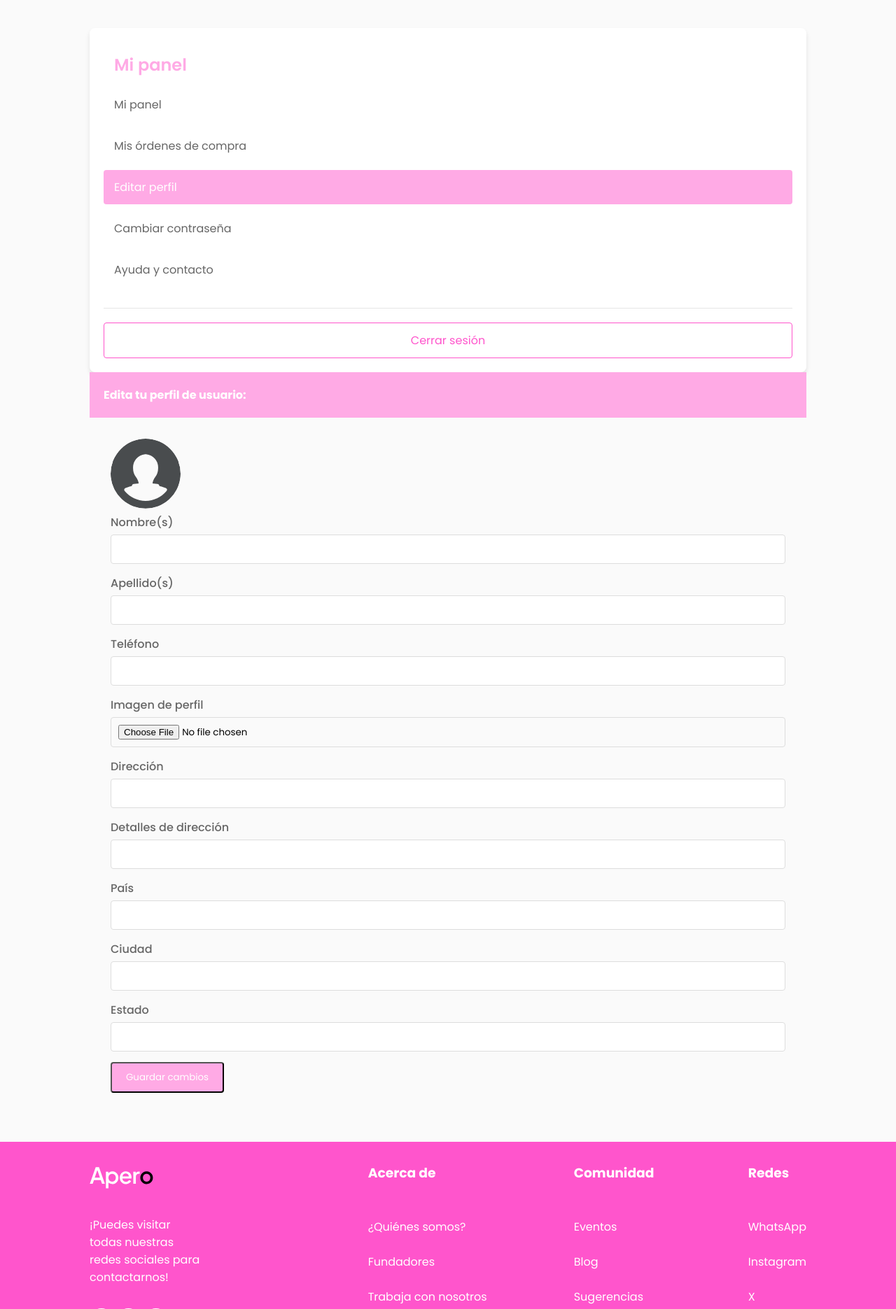
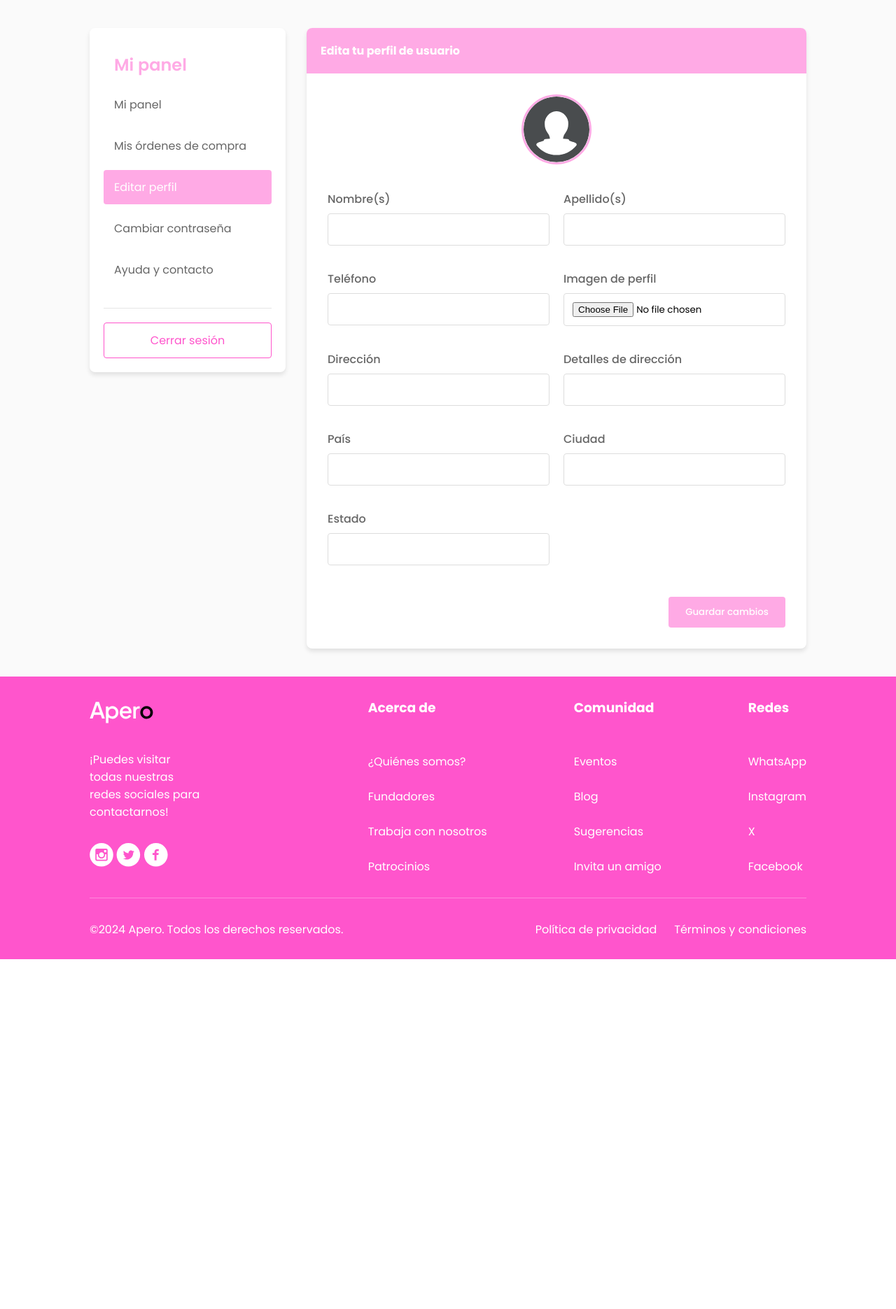
Before and after one commit to MauricioLugo00/Apero-ecommerce, a Django app: template templates/accounts/edit_profile.html in a window 1280 px wide. Shown: the part 103-1974 px from the top of the page at 70% size. After the commit the page ends 1474 px from the top, so only its background shows below. Run offline with Django 5.2, Linux system fonts and the light colour scheme; the template is opened without the code that fills it: values that come from a table or form of the project are taken from there, others are empty.

Commit message:
Agregando estilos y animaciones a dashboard y edit_profile

```diff
--- a/static/css/edit_profile.css
+++ b/static/css/edit_profile.css
@@ -1,4 +1,4 @@
-@import url('https://fonts.googleapis.com/css2?family=Poppins:ital,wght@0,100;0,200;0,300;0,400;0,500;0,600;0,700;0,800;0,900&display=swap');
+@import url('https://fonts.googleapis.com/css2?family=Poppins:ital,wght@0,100;0,200;0,300;0,400;0,500;0,600;0,700;0,800;0,900;1,100;1,200;1,300;1,400;1,500;1,600;1,700;1,800;1,900&display=swap');
 
 * {
     box-sizing: border-box;
@@ -25,7 +25,7 @@
     gap: 30px;
 }
 
-/* Sidebar Styles */
+/* Sidebar Styles - Mantenidos igual que en dashboard */
 .sidebar {
     background-color: #FFFFFF;
     border-radius: 8px;
@@ -102,9 +102,24 @@
     padding: 30px;
 }
 
-.dashboard-grid {
+/* Profile Form Specific Styles */
+.profile-image-section {
+    text-align: center;
+    margin-bottom: 30px;
+}
+
+.profile-image-section img {
+    border: 3px solid #FFAAE5;
+    transition: transform 0.3s ease;
+}
+
+.profile-image-section img:hover {
+    transform: scale(1.05);
+}
+
+.form-grid {
     display: grid;
-    grid-template-columns: 1fr 1fr;
+    grid-template-columns: repeat(2, 1fr);
     gap: 20px;
 }
 
@@ -114,48 +129,45 @@
 
 .form-group label {
     display: block;
-    margin-bottom: 5px;
+    margin-bottom: 8px;
     color: #666;
     font-weight: 500;
 }
 
-.form-group input, .form-group select {
+.form-group input,
+.form-group select {
     width: 100%;
-    padding: 10px;
-    border: 1px solid #DDDDDD;
+    padding: 12px;
+    border: 1px solid #ddd;
     border-radius: 4px;
-    font-family: "Poppins", sans-serif;
+    font-family: inherit;
+    transition: border-color 0.3s ease;
+}
+
+.form-group input:focus,
+.form-group select:focus {
+    outline: none;
+    border-color: #FFAAE5;
 }
 
 .form-actions {
-    display: flex;
-    justify-content: space-between;
-    align-items: center;
-    margin-top: 20px;
+    margin-top: 30px;
+    text-align: right;
 }
 
 .btn {
-    display: inline-block;
-    padding: 10px 20px;
+    padding: 12px 24px;
     background-color: #FFAAE5;
-    color: #FFFFFF;
-    text-decoration: none;
+    color: white;
+    border: none;
     border-radius: 4px;
-    text-align: center;
-    transition: background-color 0.3s;
+    cursor: pointer;
+    font-weight: 500;
+    transition: background-color 0.3s ease;
 }
 
 .btn:hover {
-    background-color: #55003B;
-}
-
-.btn.cancel {
-    background-color: #DDDDDD;
-    color: #333;
-}
-
-.btn.cancel:hover {
-    background-color: #CCCCCC;
+    background-color: #FF55CC;
 }
 
 /* Responsive Design */
@@ -163,13 +175,15 @@
     .dashboard-layout {
         grid-template-columns: 220px 1fr;
     }
+}
 
-    .dashboard-grid {
+@media (max-width: 768px) {
+    .dashboard-layout {
         grid-template-columns: 1fr;
     }
 
-    .form-section {
-        padding: 20px;
+    .form-grid {
+        grid-template-columns: 1fr;
     }
 
     .section-conten {
@@ -179,5 +193,110 @@
     .sidebar {
         position: sticky;
         top: 0;
+        z-index: 10;
     }
 }
+
+/* Animated transitions for sidebar links */
+.sidebar-nav a {
+    position: relative;
+    overflow: hidden;
+}
+
+.sidebar-nav a::after {
+    content: '';
+    position: absolute;
+    bottom: 0;
+    left: 0;
+    width: 0;
+    height: 2px;
+    background-color: #FFAAE5;
+    transition: width 0.3s ease;
+}
+
+.sidebar-nav a:hover::after {
+    width: 100%;
+}
+
+/* Smooth transition for profile picture hover */
+.profile-image-section img {
+    transition: transform 0.3s ease, border-color 0.3s ease;
+}
+
+.profile-image-section img:hover {
+    transform: scale(1.1);
+    border-color: #FF55CC;
+}
+
+/* Card reveal animation on page load */
+@keyframes slideIn {
+    from {
+        opacity: 0;
+        transform: translateY(20px);
+    }
+    to {
+        opacity: 1;
+        transform: translateY(0);
+    }
+}
+
+.dashboard-card {
+    animation: slideIn 0.5s ease-out forwards;
+}
+
+/* Form field animations */
+@keyframes fadeIn {
+    from {
+        opacity: 0;
+        transform: translateY(10px);
+    }
+    to {
+        opacity: 1;
+        transform: translateY(0);
+    }
+}
+
+.form-group {
+    animation: fadeIn 0.5s ease-out forwards;
+    animation-delay: calc(var(--index, 0) * 0.1s);
+}
+
+
+/* Submit button animation */
+.btn {
+    position: relative;
+    overflow: hidden;
+    transition: all 0.3s ease;
+}
+
+.btn::after {
+    content: '';
+    position: absolute;
+    width: 100%;
+    height: 100%;
+    top: 0;
+    left: -100%;
+    background: linear-gradient(
+        90deg,
+        rgba(255, 255, 255, 0) 0%,
+        rgba(255, 255, 255, 0.2) 50%,
+        rgba(255, 255, 255, 0) 100%
+    );
+    transition: left 0.5s ease;
+}
+
+.btn:hover {
+    transform: translateY(-2px);
+    box-shadow: 0 4px 12px rgba(255, 85, 204, 0.2);
+}
+
+.btn:hover::after {
+    left: 100%;
+}
+
+/* Applied animation delays to form groups */
+.form-grid {
+    display: grid;
+    grid-template-columns: repeat(2, 1fr);
+    gap: 20px;
+}
--- a/templates/accounts/dashboard.html
+++ b/templates/accounts/dashboard.html
@@ -26,7 +26,7 @@
             <main class="main-content">
                 <article class="dashboard-card">
                     <header class="card-header">
-                        <strong>Bienvenido nuevamente:</strong>
+                        <strong>Bienvenido:</strong>
                         <span>{{ user.first_name }} {{ user.last_name }}</span>
                     </header>
                     <div class="card-body">
--- a/templates/accounts/edit_profile.html
+++ b/templates/accounts/edit_profile.html
@@ -2,9 +2,10 @@
 {% load static %}
 {% block content %}
 <link rel="stylesheet" href="{% static 'css/edit_profile.css' %}">
-<section class="section-conten padding-y bg">
+<section class="section-conten">
     <div class="container">
-        <div class="row">
+        <div class="dashboard-layout">
+            <!-- Panel Lateral -->
             <aside class="sidebar">
                 <div class="sidebar-header">
                     <h2>Mi panel</h2>
@@ -20,71 +21,64 @@
                     <a href="{% url 'account_logout' %}" class="logout-btn">Cerrar sesión</a>
                 </div>
             </aside>
-            <main class="col-md-9">
-                <article class="card">
+            <!-- Contenido Principal -->
+            <main class="main-content">
+                <article class="dashboard-card">
                     <header class="card-header">
-                        <strong class="d-inline-block mr-3">Edita tu perfil de usuario:</strong>
+                        <strong>Edita tu perfil de usuario</strong>
                     </header>
                     <div class="card-body">
-                        <div class="text-right">
+                        <div class="profile-image-section">
                             {% if userprofile.profile_picture %}
                                 <img src="{{ userprofile.profile_picture.url }}" alt="Imagen de Perfil" width="100" style="border-radius:50px;">
                             {% else %}
                                 <img src="{% static 'images/default_profile_picture.svg' %}" alt="Imagen de Perfil" width="100" style="border-radius:50px;">
                             {% endif %}
                         </div>
-                        <div class="row">
-                            <div class="col-md-12">
-                                <form action="{% url 'edit_profile' %}" method="post" enctype="multipart/form-data">
+                        <form action="{% url 'edit_profile' %}" method="post" enctype="multipart/form-data" class="profile-form">
                             {% csrf_token %}
-                                    <div class="form-row">
-                                        <div class="form-group col-md-6">
+                            <div class="form-grid">
+                                <div class="form-group">
                                     <label for="first_name">Nombre(s)</label>
                                     {{ user_form.first_name }}
                                 </div>
-                                        <div class="form-group col-md-6">
+                                <div class="form-group">
                                     <label for="last_name">Apellido(s)</label>
                                     {{ user_form.last_name }}
                                 </div>
-                                    </div>
-                                    <div class="form-row">
-                                        <div class="form-group col-md-6">
+                                <div class="form-group">
                                     <label for="phone_number">Teléfono</label>
                                     {{ user_form.phone_number }}
                                 </div>
-                                        <div class="form-group col-md-6">
+                                <div class="form-group">
                                     <label for="profile_picture">Imagen de perfil</label>
                                     {{ profile_form.profile_picture }}
                                 </div>
-                                    </div>
-                                    <div class="form-row">
-                                        <div class="form-group col-md-6">
+                                <div class="form-group">
                                     <label for="address_line_1">Dirección</label>
                                     {{ profile_form.address_line_1 }}
                                 </div>
-                                        <div class="form-group col-md-6">
+                                <div class="form-group">
                                     <label for="address_line_2">Detalles de dirección</label>
                                     {{ profile_form.address_line_2 }}
                                 </div>
-                                    </div>
-                                    <div class="form-row">
-                                        <div class="form-group col-md-4">
+                                <div class="form-group">
                                     <label for="country">País</label>
                                     {{ profile_form.country }}
                                 </div>
-                                        <div class="form-group col-md-4">
+                                <div class="form-group">
                                     <label for="city">Ciudad</label>
                                     {{ profile_form.city }}
                                 </div>
-                                        <div class="form-group col-md-4">
+                                <div class="form-group">
                                     <label for="state">Estado</label>
                                     {{ profile_form.state }}
                                 </div>
                             </div>
-                                    <input type="submit" value="Guardar cambios" class="btn btn-primary">
+                            <div class="form-actions">
+                                <button type="submit" class="btn">Guardar cambios</button>
+                            </div>
                         </form>
-                            </div>
-                        </div>
                     </div>
                 </article>
             </main>
```
Also changed, not shown: static/css/dashboard.css (+60 -1 lines). Lines whose indentation alone changed are shown as unchanged.
